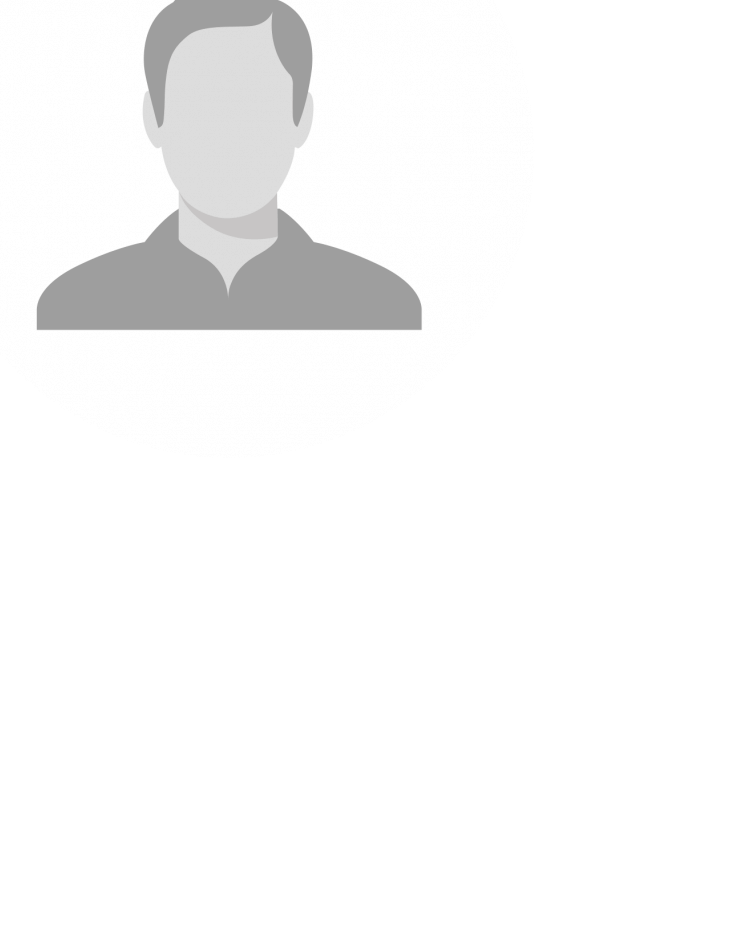
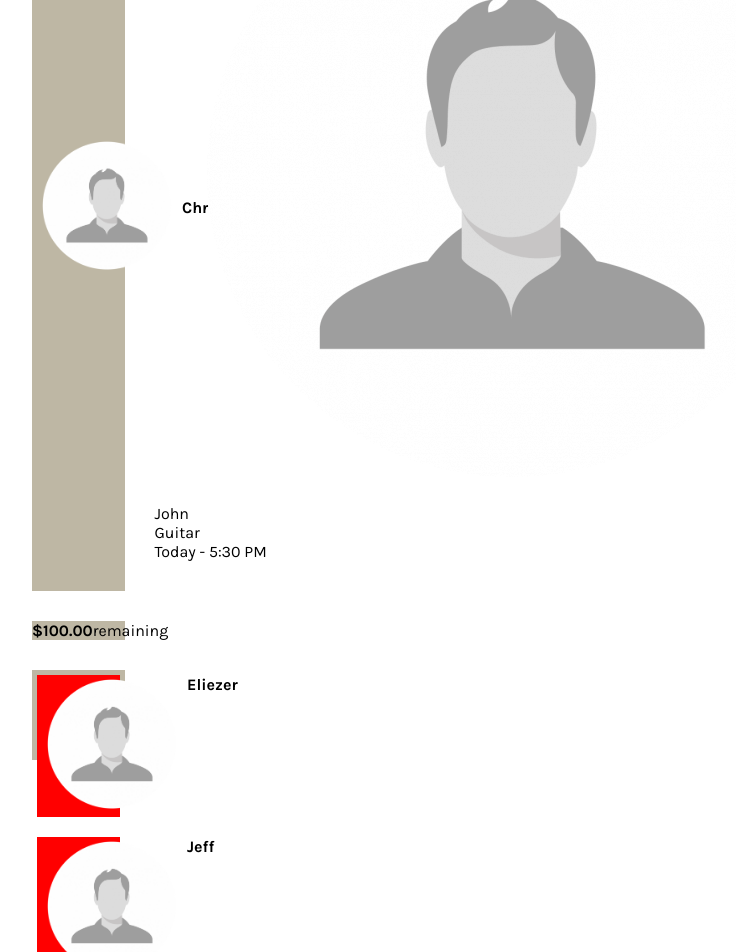
Before and after one commit to chingu-voyages/v8-geckos-team-05, a React (Create React App) app in the folder skill-trade-client/: page /dashboard in a window 1280 px wide. Shown: the part 240-1192 px from the top of the page, without its empty margins (128-864 px from the left). Built offline with nearby package versions, Linux system fonts and the light colour scheme.

Commit message:
Created friends component and next lesson component for dashboard

```diff
--- /dev/null
+++ b/skill-trade-client/src/components/Dashboard/DashFriendsComponent.js
@@ -0,0 +1,27 @@
+/* eslint-disable jsx-a11y/img-redundant-alt */
+import React, { Component } from "react";
+
+class DashFriendsComponent extends Component {
+  render() {
+    const { friends } = this.props;
+
+    const friendsDivs = friends.map(friend => (
+      <div className="dashboard__friendsComponent__friend">
+        <div className="dashboard__friendsComponent__friend--imageContainer">
+          <img
+            src={friend.profilePic}
+            alt={`Profile picture for friend named ${friend.name}`}
+            className="dashboard__friendsComponent__friend--image"
+          />
+        </div>
+        <p className="dashboard__friendsComponent__friend--name">{friend.name}</p>
+      </div>
+    ));
+
+    return (
+        <div className="dashboard__friendsComponent">{friendsDivs}</div>
+    );
+  }
+}
+
+export default DashFriendsComponent;
--- /dev/null
+++ b/skill-trade-client/src/components/Dashboard/DashNextLessonComponent.js
@@ -0,0 +1,26 @@
+/* eslint-disable jsx-a11y/img-redundant-alt */
+import React from "react";
+
+const DashNextLessonComponent = () => {
+  return (
+    <div className="dashboard__nextLessonComponent">
+      <p className="dashboard__nextLessonComponent--header">Next Lesson</p>
+      <div className="dashboard__nextLessonComponent__infoContainer">
+        <div className="dashboard__nextLessonComponent__imageContainer">
+          <img
+            src="./dashboardProfilePicture.png"
+            alt="Profile picture for the teacher of your next lesson"
+            className="dashboard__nextLessonComponent__image"
+          />
+        </div>
+        <div className="dashboard__nextLessonComponent__textContainer">
+            <p className="dashboard__nextLessonComponent__teacherName">John</p>
+            <p className="dashboard__nextLessonComponent__lessonName">Guitar</p>
+            <p className="dashboard__nextLessonComponent__lessonDateTime">Today - 5:30 PM</p>
+        </div>
+      </div>
+    </div>
+  );
+};
+
+export default DashNextLessonComponent;
--- a/skill-trade-client/src/components/Dashboard/DashboardPage.js
+++ b/skill-trade-client/src/components/Dashboard/DashboardPage.js
@@ -1,7 +1,11 @@
 import React, { Component } from "react";
 
-import DashUserComponent from './DashUserComponent';
-import DashBalanceComponent from './DashBalanceComponent';
+import friends from "./friends";
+
+import DashUserComponent from "./DashUserComponent";
+import DashBalanceComponent from "./DashBalanceComponent";
+import DashFriendsComponent from "./DashFriendsComponent";
+import DashNextLessonComponent from './DashNextLessonComponent';
 
 import Navbar from "../Navbar/navBar";
 
@@ -10,10 +14,14 @@ class Dashboard extends Component {
   render() {
     return (
       <>
-        <Navbar/>
+        <Navbar />
         <div className="dashboard">
-          <DashUserComponent/>
-          <DashBalanceComponent/>
+          <div className="dashboard__container">
+            <DashUserComponent />
+            <DashBalanceComponent />
+            <DashFriendsComponent friends={friends} />
+            <DashNextLessonComponent/>
+          </div>
         </div>
       </>
     );
--- /dev/null
+++ b/skill-trade-client/src/components/Dashboard/friends.js
@@ -0,0 +1,8 @@
+const friends = [
+    {name: 'Eliezer', profilePic: './dashboardProfilePicture.png'},
+    {name: 'Jeff', profilePic: './dashboardProfilePicture.png'},
+    {name: 'Chance', profilePic: './dashboardProfilePicture.png'},
+    {name: 'Wes', profilePic: './dashboardProfilePicture.png'}
+];
+
+export default friends;
--- a/skill-trade-client/src/index.css
+++ b/skill-trade-client/src/index.css
@@ -275,17 +275,31 @@ h6 {
       font-size: 0.8rem; }
 
 .dashboard {
-  display: grid;
-  font-family: "Karla", sans-serif;
-  grid-template-columns: repeat(5, 1fr);
-  grid-template-rows: repeat(7, 1fr);
-  grid-template-areas: "user user nextlesson nextlesson nextlesson" "user user nextlesson nextlesson nextlesson" "balance balance nextlesson nextlesson nextlesson" "friends friends upcoming upcoming upcoming" "friends friends upcoming upcoming upcoming" "friends friends upcoming upcoming upcoming" "friends friends upcoming upcoming upcoming"; }
+  display: flex;
+  justify-content: center; }
+  .dashboard__container {
+    display: grid;
+    grid-gap: 30px;
+    width: 75vw;
+    height: 60vw;
+    font-family: "Karla", sans-serif;
+    grid-template-columns: repeat(5, 1fr);
+    grid-template-rows: repeat(7, 1fr);
+    grid-template-areas: "user user nextlesson nextlesson nextlesson" "user user nextlesson nextlesson nextlesson" "balance balance nextlesson nextlesson nextlesson" "friends friends upcoming upcoming upcoming" "friends friends upcoming upcoming upcoming" "friends friends upcoming upcoming upcoming" "friends friends upcoming upcoming upcoming"; }
   .dashboard__userComponent {
     display: flex;
-    justify-content: space-between; }
+    background: #beb7a4;
+    justify-content: flex-start;
+    align-items: center;
+    grid-area: user; }
+    .dashboard__userComponent--image {
+      max-height: 150px;
+      max-width: 150px; }
   .dashboard__balanceComponent {
     display: flex;
-    justify-content: flex-start; }
+    background: #beb7a4;
+    justify-content: flex-start;
+    grid-area: balance; }
     .dashboard__balanceComponent__text {
       display: flex;
       justify-content: space-around; }
@@ -293,6 +307,19 @@ h6 {
         font-weight: bold; }
       .dashboard__balanceComponent__text--remaining {
         font-weight: 400; }
+  .dashboard__friendsComponent {
+    grid-area: friends;
+    background: #beb7a4; }
+    .dashboard__friendsComponent__friend {
+      display: flex;
+      background: red;
+      margin: 5px 5px 20px 5px;
+      justify-content: flex-start; }
+      .dashboard__friendsComponent__friend--image {
+        max-height: 150px;
+        max-width: 150px; }
+      .dashboard__friendsComponent__friend--name {
+        font-weight: bold; }
 
 .mainContainer {
   padding: 50px 137px 115px 137px;
--- a/skill-trade-client/src/sass/components/_dashboard.scss
+++ b/skill-trade-client/src/sass/components/_dashboard.scss
@@ -1,5 +1,11 @@
-.dashboard{
+.dashboard {
+    display: flex;
+    justify-content: center;
+    &__container {
         display: grid;
+        grid-gap: 30px;
+        width: 75vw;
+        height: 60vw;
         font-family: $chris-font;
         grid-template-columns: repeat(5, 1fr);
         grid-template-rows: repeat(7, 1fr);
@@ -10,25 +16,30 @@
                              "friends friends upcoming upcoming upcoming"
                              "friends friends upcoming upcoming upcoming"
                              "friends friends upcoming upcoming upcoming";
+    }
 
     &__userComponent {
         display: flex;
-        justify-content: space-between;
+        background: $secondary-color;
+        justify-content: flex-start;
+        align-items: center;
+        grid-area: user;
 
         &--image {
+            max-height: 150px;
+            max-width: 150px;
 
-            &Container {
-
-            }
+            &Container {}
         }
 
-        &--username {
+        &--username {}
+    }
 
-        }
-    }
     &__balanceComponent {
         display: flex;
+        background: $secondary-color;
         justify-content: flex-start;
+        grid-area: balance;
 
         &__text {
             display: flex;
@@ -37,9 +48,33 @@
             &--number {
                 font-weight: bold;
             }
+
             &--remaining {
                 font-weight: 400;
             }
         }
     }
+
+    &__friendsComponent {
+        grid-area: friends;
+        background: $secondary-color;
+
+        &__friend {
+            display: flex;
+            background: red;
+            margin: 5px 5px 20px 5px;
+            justify-content: flex-start;
+
+            &--image {
+                max-height: 150px;
+                max-width: 150px;
+
+                &Container {}
             }
+
+            &--name {
+                font-weight: bold;
+            }
+        }
+    }
+}
```
Lines whose indentation alone changed are shown as unchanged.
